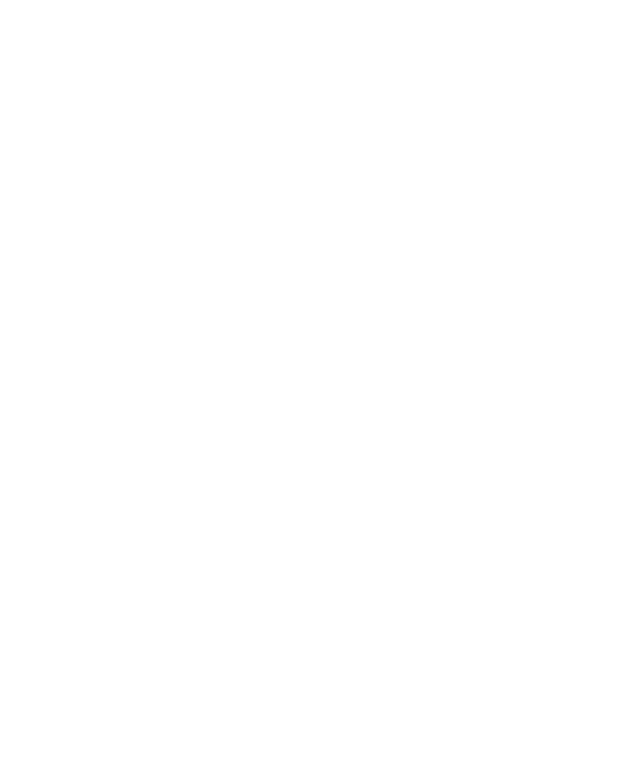
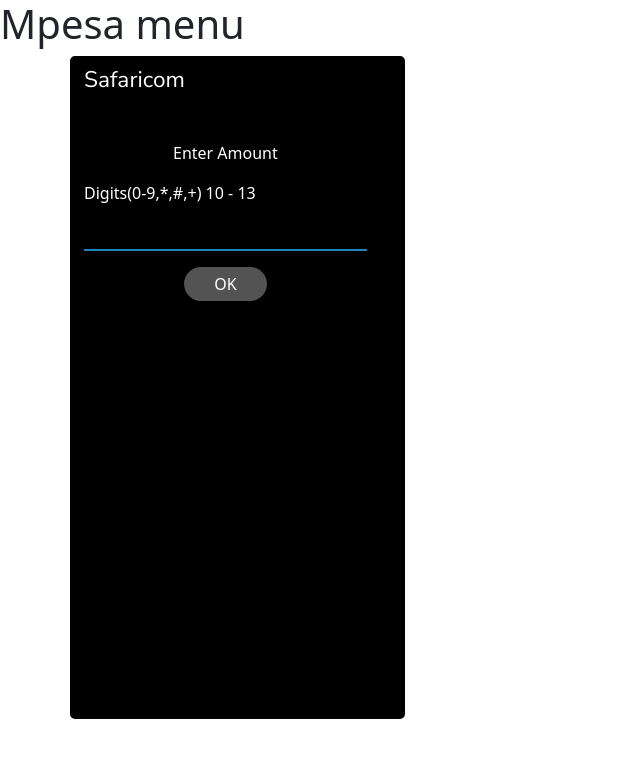
Before and after one commit to GeoffreyGichaga/mpesa-pin-sec, a React (Create React App) app: page /amount in a window 1280 px wide. Before the commit this address had no page. Shown: the top 758 px of the page, without its empty margins (0-640 px from the left). Built offline with nearby package versions, Linux system fonts and the light colour scheme.

Commit message:
add Amount & Pin components

```diff
--- a/src/App.js
+++ b/src/App.js
@@ -6,7 +6,8 @@
 import SafMenu from './pages/SafMenu';
 import MpesaMenu from './pages/MpesaMenu';
 import EnterNo from './pages/EnterNO';
-
+import Amount from './pages/Amount';
+import Pin from './pages/Pin'
 
 
 function App() {
@@ -18,6 +19,10 @@
       <Route path='/safmenu' element={<SafMenu/>}/>
       <Route path='/mpesamenu' element={<MpesaMenu/>}/>
       <Route path='/enternumber' element={<EnterNo/>}/>
+      <Route path='/amount' element={<Amount/>}/>
+      <Route path='/pin' element={<Pin/>}/>
+
+
 
 
 
--- /dev/null
+++ b/src/pages/Amount.js
@@ -0,0 +1,62 @@
+import React from 'react'
+import Container from 'react-bootstrap/esm/Container'
+import Row from 'react-bootstrap/esm/Row'
+import Col from 'react-bootstrap/Col'
+
+import '../styling/mpesamenu.css'
+import dots from "../Assets/dots.png"
+import '../styling/EnterNo.css'
+
+import Form from 'react-bootstrap/Form'
+import InputGroup from 'react-bootstrap/InputGroup'
+import Button from 'react-bootstrap/Button'
+
+
+const Amount = () => {
+
+  return (
+    <>
+      <h1>Mpesa menu</h1>
+
+      <Container>
+      <Row  className='toolkitrow'>
+        {/* NavBar */}
+
+        <Row>
+          <Col className='d-flex justify-content-start'>
+            <h3 className='titles mt-2 mb-5'>Safaricom</h3>
+          </Col>
+
+
+
+
+        </Row>
+
+
+        <Row className='mpesarow2'>
+          <p className='enter-title text-center'>Enter Amount</p>
+          <Form.Label className='digits-title' htmlFor="basic-url">Digits(0-9,*,#,+) 10 - 13</Form.Label>
+          <InputGroup className="mb-3">
+
+            <Form.Control id="input-space" type='number' aria-describedby="basic-addon3" />
+          </InputGroup>
+          <div className='d-flex justify-content-center'>
+            <Button id='ok-btn'>OK</Button>
+          </div>
+
+
+
+
+
+
+        </Row>
+
+
+
+      </Row>
+      </Container>
+      </>
+  )
+}
+
+export default Amount
--- /dev/null
+++ b/src/pages/Pin.js
@@ -0,0 +1,62 @@
+import React from 'react'
+import Container from 'react-bootstrap/esm/Container'
+import Row from 'react-bootstrap/esm/Row'
+import Col from 'react-bootstrap/Col'
+
+import '../styling/mpesamenu.css'
+import dots from "../Assets/dots.png"
+import '../styling/EnterNo.css'
+
+import Form from 'react-bootstrap/Form'
+import InputGroup from 'react-bootstrap/InputGroup'
+import Button from 'react-bootstrap/Button'
+
+
+const Pin = () => {
+
+  return (
+    <>
+      <h1>Mpesa menu</h1>
+
+      <Container>
+      <Row  className='toolkitrow'>
+        {/* NavBar */}
+
+        <Row>
+          <Col className='d-flex justify-content-start'>
+            <h3 className='titles mt-2 mb-5'>Safaricom</h3>
+          </Col>
+
+
+
+
+        </Row>
+
+
+        <Row className='mpesarow2'>
+          <p className='enter-title text-center'>Enter Pin</p>
+          <Form.Label className='digits-title' htmlFor="basic-url">Digits(0-9,*,#,+) 4</Form.Label>
+          <InputGroup className="mb-3">
+
+            <Form.Control id="input-space" type='number' aria-describedby="basic-addon3" />
+          </InputGroup>
+          <div className='d-flex justify-content-center'>
+            <Button id='ok-btn'>OK</Button>
+          </div>
+
+
+
+
+
+
+        </Row>
+
+
+
+      </Row>
+      </Container>
+      </>
+  )
+}
+
+export default Pin
```
Also changed, not shown: src/styling/Amount.css (added), src/styling/Pin.css (added).
